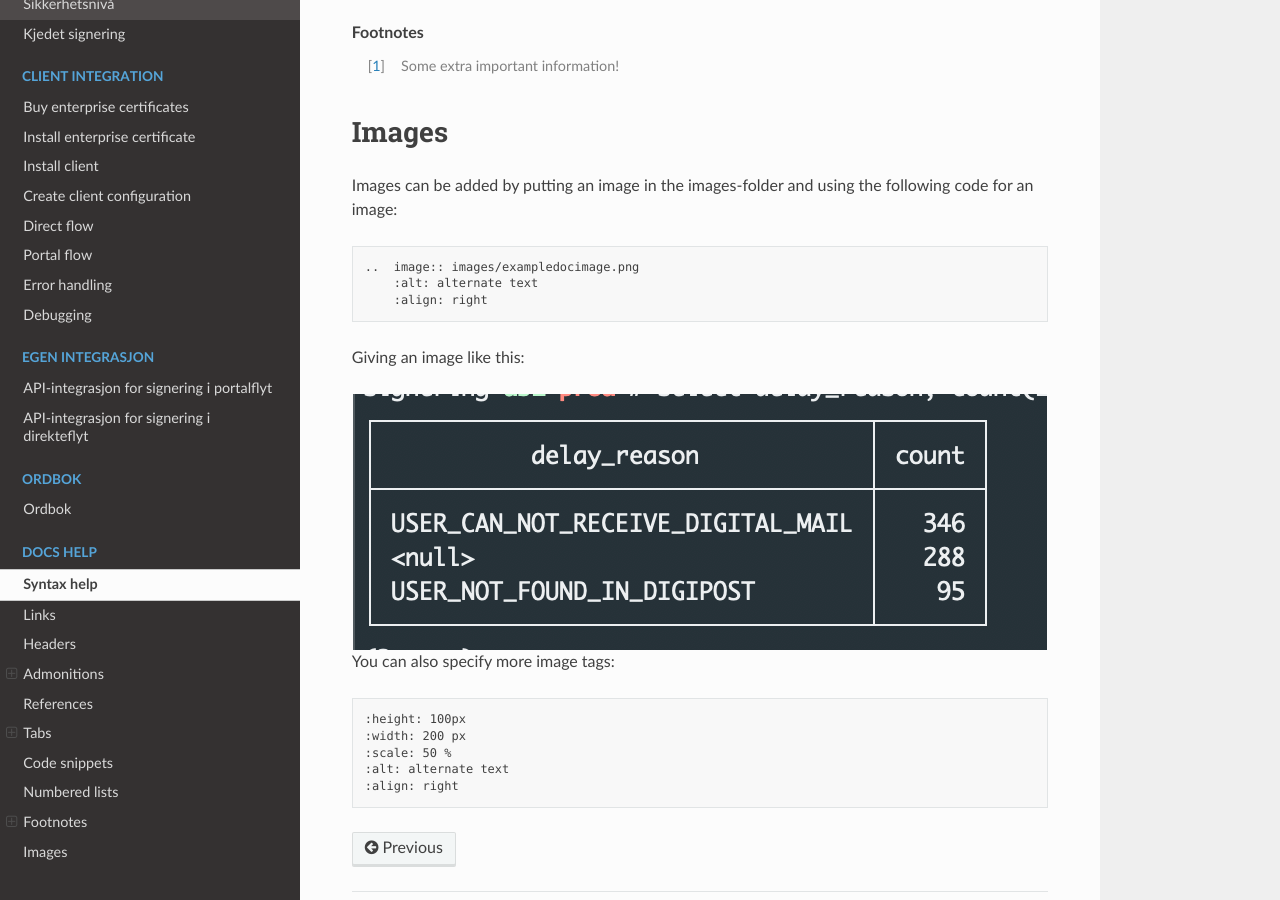
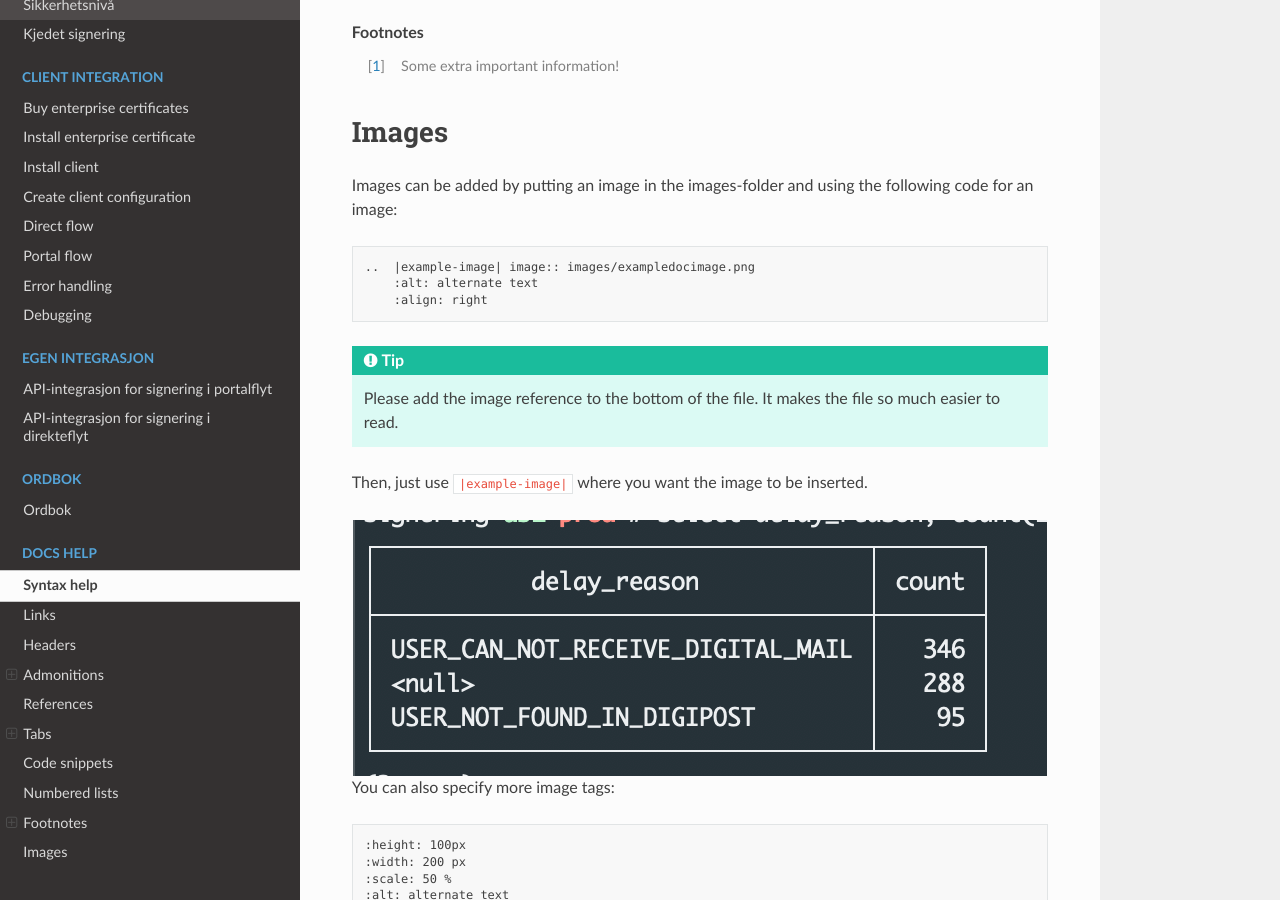
Before and after one commit to ramonarellano/signering-docs, a Sphinx documentation site: the page built from source/syntax-help.rst, in a window 1280 px wide and 900 px high, scrolled down 3513 px. Built offline with Sphinx 7.4.7 and the Read the Docs theme 2.0.0, drawn with Linux system fonts in a browser that asks for light colours.

```diff
--- a/source/syntax-help.rst
+++ b/source/syntax-help.rst
@@ -180,12 +180,15 @@ Images can be added by putting an image in the images-folder and using the follo
 
 .. code-block:: xml
 
-    ..  image:: images/exampledocimage.png
+    ..  |example-image| image:: images/exampledocimage.png
         :alt: alternate text
         :align: right
 
-Giving an image like this:
 
+..  TIP::
+    Please add the image reference to the bottom of the file. It makes the file so much easier to read.
+
+Then, just use ``|example-image|`` where you want the image to be inserted.
 
 ..  image:: images/exampledocimage.png
     :alt: alternate text
```
Also changed, not shown: source/signert-dokument.rst (+33 -0 lines).
